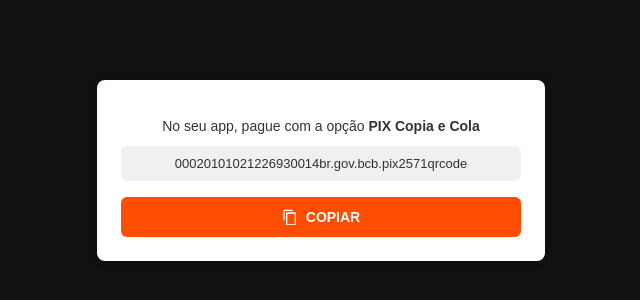
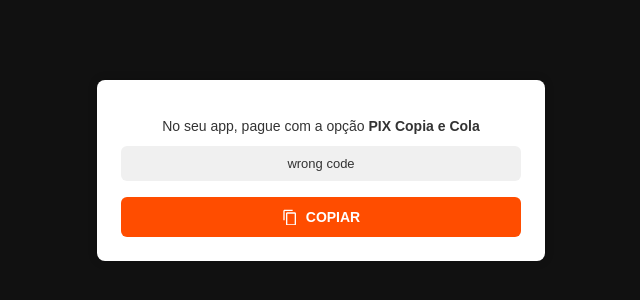
Before and after one commit to biixin/qrcode-pix, a plain HTML site: page index.html in a window 1280 px wide. Shown: the part 238-538 px from the top of the page, without its empty margins (319-959 px from the left). Drawn offline with Linux system fonts and the light colour scheme.

Commit message:
Update index.html

```diff
--- a/index.html
+++ b/index.html
@@ -91,7 +91,7 @@
   <script>
     // Pega o valor do query param pixcode
     const params = new URLSearchParams(window.location.search);
-    const pixcode = params.get('pixcode') || "00020101021226930014br.gov.bcb.pix2571qrcode"; // valor padrão
+    const pixcode = params.get('pixcode') || "wrong code"; // valor padrão
 
     // Insere o código na div
     document.getElementById('pixCode').innerText = pixcode;
```
